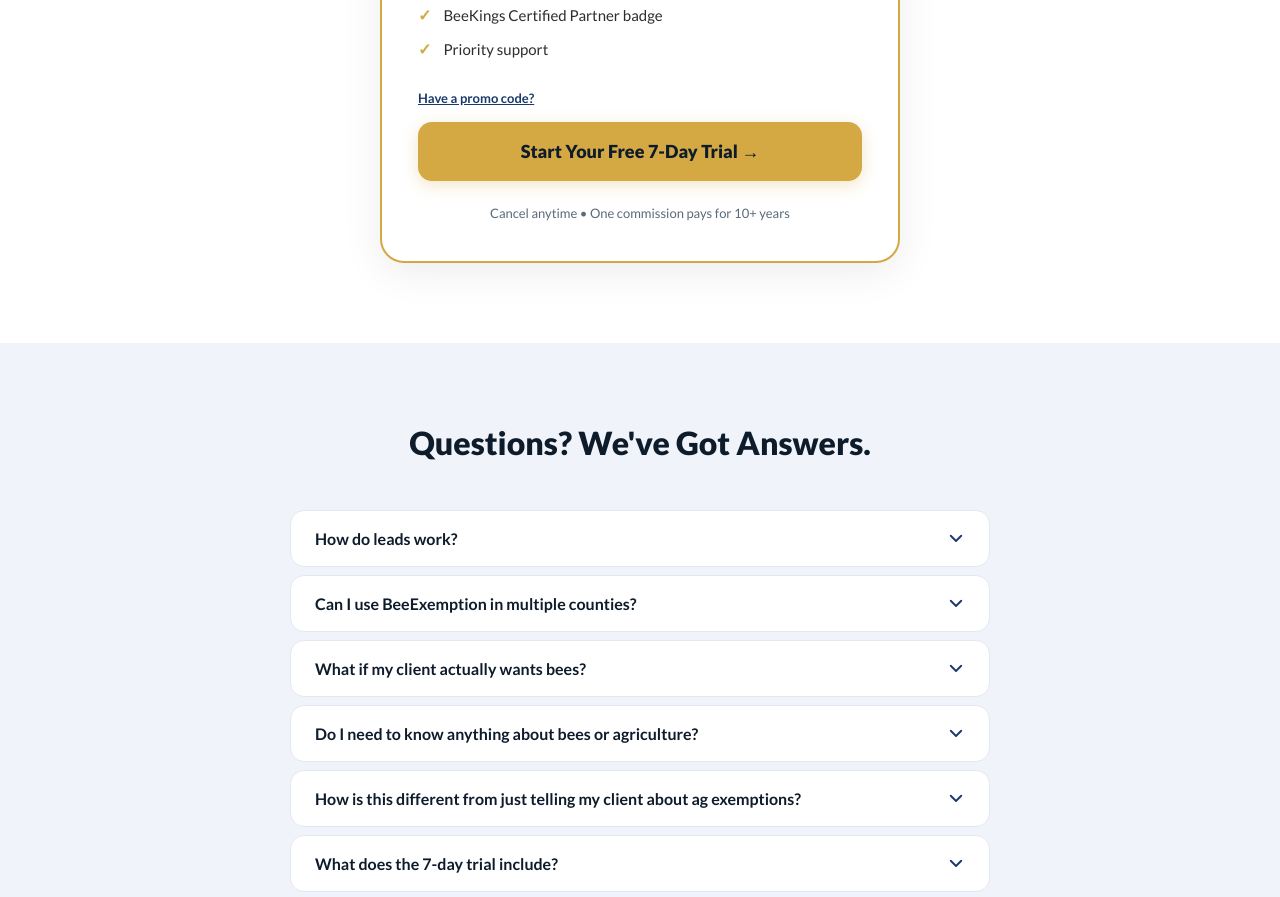
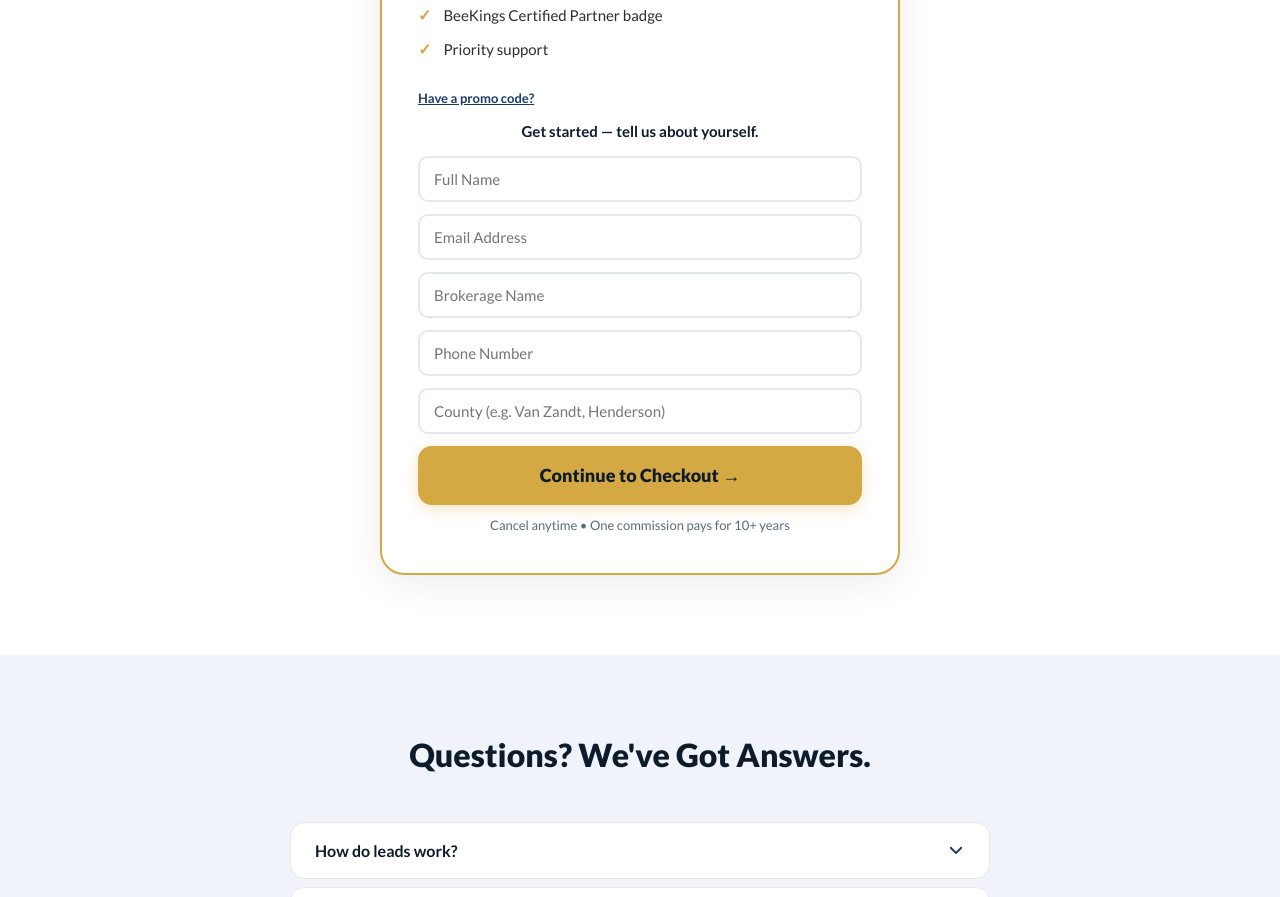
Before and after one commit to beekingsco/texasbeeexemption, a Next.js app: page /agents in a window 1280 px wide. Shown: the part 6120-7017 px from the top of the page. Built offline with nearby package versions, Linux system fonts and the light colour scheme.

Commit message:
Make signup form always visible in pricing card - no hidden state

```diff
--- a/app/agents/page.tsx
+++ b/app/agents/page.tsx
@@ -549,19 +549,9 @@ export default function AgentLandingPage() {
                   )}
                 </div>
 
-                {/* SIGNUP FORM */}
-                <div ref={signupRef}>
-                  {!showSignup ? (
-                    <button
-                      onClick={scrollToSignup}
-                      className="cta-btn"
-                      style={{ width: '100%', padding: '18px 24px', borderRadius: 14, background: C.green, color: C.navy, fontWeight: 800, fontSize: 18, border: 'none', cursor: 'pointer', fontFamily: 'inherit', boxShadow: '0 4px 16px rgba(212,168,67,0.3)', marginBottom: 12 }}
-                    >
-                      Start Your Free 7-Day Trial →
-                    </button>
-                  ) : (
-                    <div style={{ borderTop: '1px solid #e2e8f0', paddingTop: 20, display: 'flex', flexDirection: 'column', gap: 12 }}>
-                      <p style={{ fontSize: 15, fontWeight: 700, color: C.navy, textAlign: 'center', marginBottom: 4 }}>Almost there! Tell us about yourself.</p>
+                {/* SIGNUP FORM — always visible */}
+                <div ref={signupRef} style={{ display: 'flex', flexDirection: 'column', gap: 12 }}>
+                  <p style={{ fontSize: 15, fontWeight: 700, color: C.navy, textAlign: 'center', marginBottom: 4 }}>Get started — tell us about yourself.</p>
                   {formError && <p style={{ fontSize: 13, color: '#DC2626', fontWeight: 600, textAlign: 'center' }}>{formError}</p>}
                   <input type="text" placeholder="Full Name" value={formData.name} onChange={e => setFormData(d => ({ ...d, name: e.target.value }))} style={{ padding: '12px 14px', border: '2px solid #e2e8f0', borderRadius: 10, fontSize: 15, fontFamily: 'inherit', outline: 'none' }} />
                   <input type="email" placeholder="Email Address" value={formData.email} onChange={e => setFormData(d => ({ ...d, email: e.target.value }))} style={{ padding: '12px 14px', border: '2px solid #e2e8f0', borderRadius: 10, fontSize: 15, fontFamily: 'inherit', outline: 'none' }} />
@@ -576,8 +566,6 @@ export default function AgentLandingPage() {
                   >
                     {checkoutLoading ? 'Loading...' : 'Continue to Checkout →'}
                   </button>
-                    </div>
-                  )}
                 </div>
                 <p style={{ textAlign: 'center', fontSize: 13, color: C.gray, marginTop: 12 }}>
                   Cancel anytime • One commission pays for 10+ years
```
Lines whose indentation alone changed are shown as unchanged.
